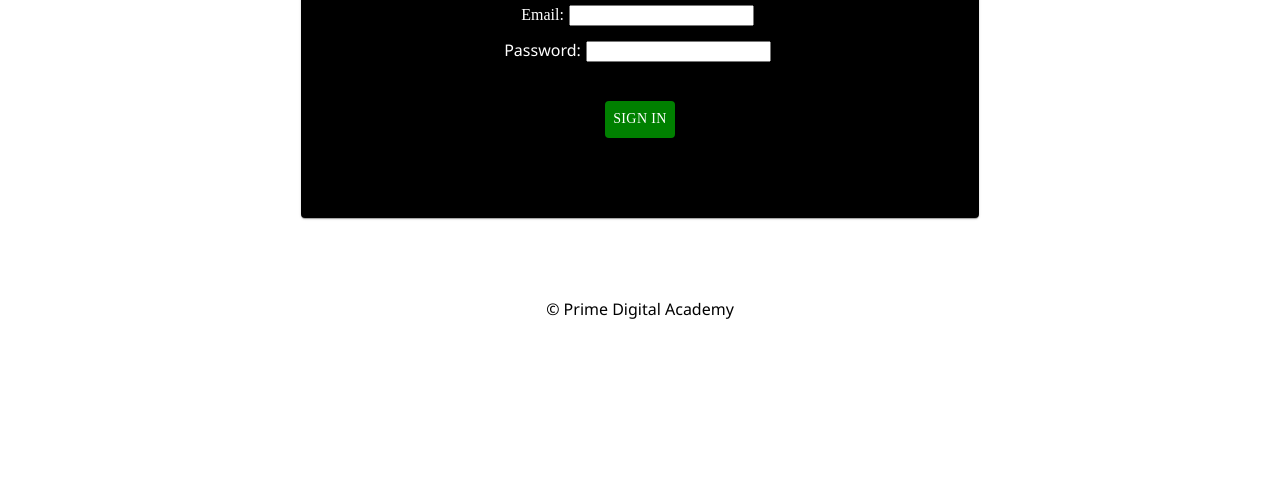
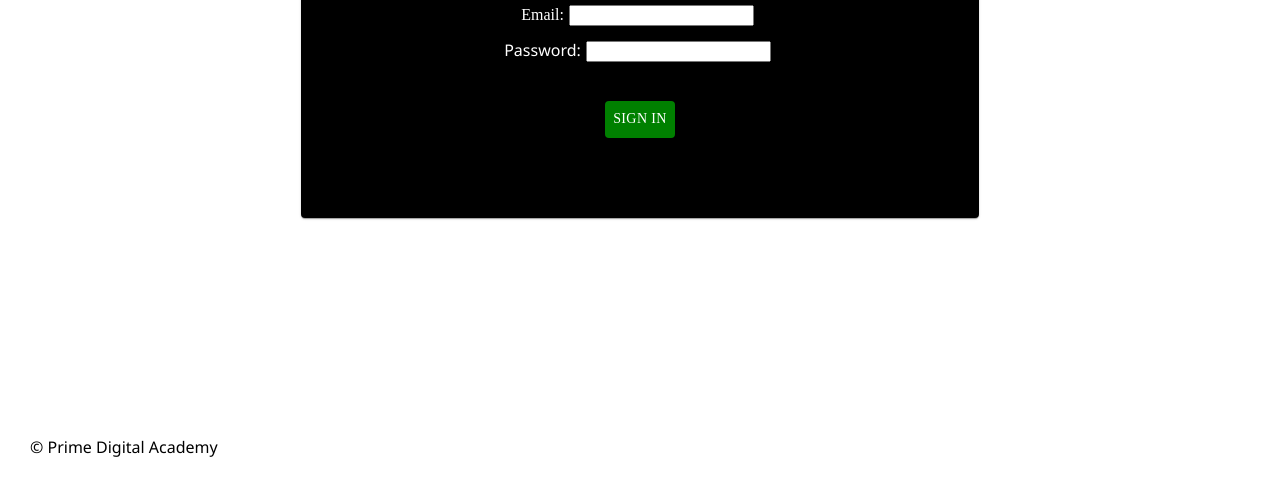
Before and after one commit to codingcolby/bbbs_bridge-it, a React app: page /#/login in a window 1280 px wide. Shown: the part 312-800 px from the top of the page. Built offline with nearby package versions, Linux system fonts and the light colour scheme; no server answers.

Commit message:
fixed the footer in footer.css - now on bottom with 30px padding on all sides

```diff
--- a/src/components/Footer/Footer.css
+++ b/src/components/Footer/Footer.css
@@ -1,4 +1,7 @@
 footer {
 	margin-top: 80px;
-	text-align: center;
+	text-align: left;
+	bottom: 0%;
+	position: fixed;
+	padding: 30px;
 }
```
